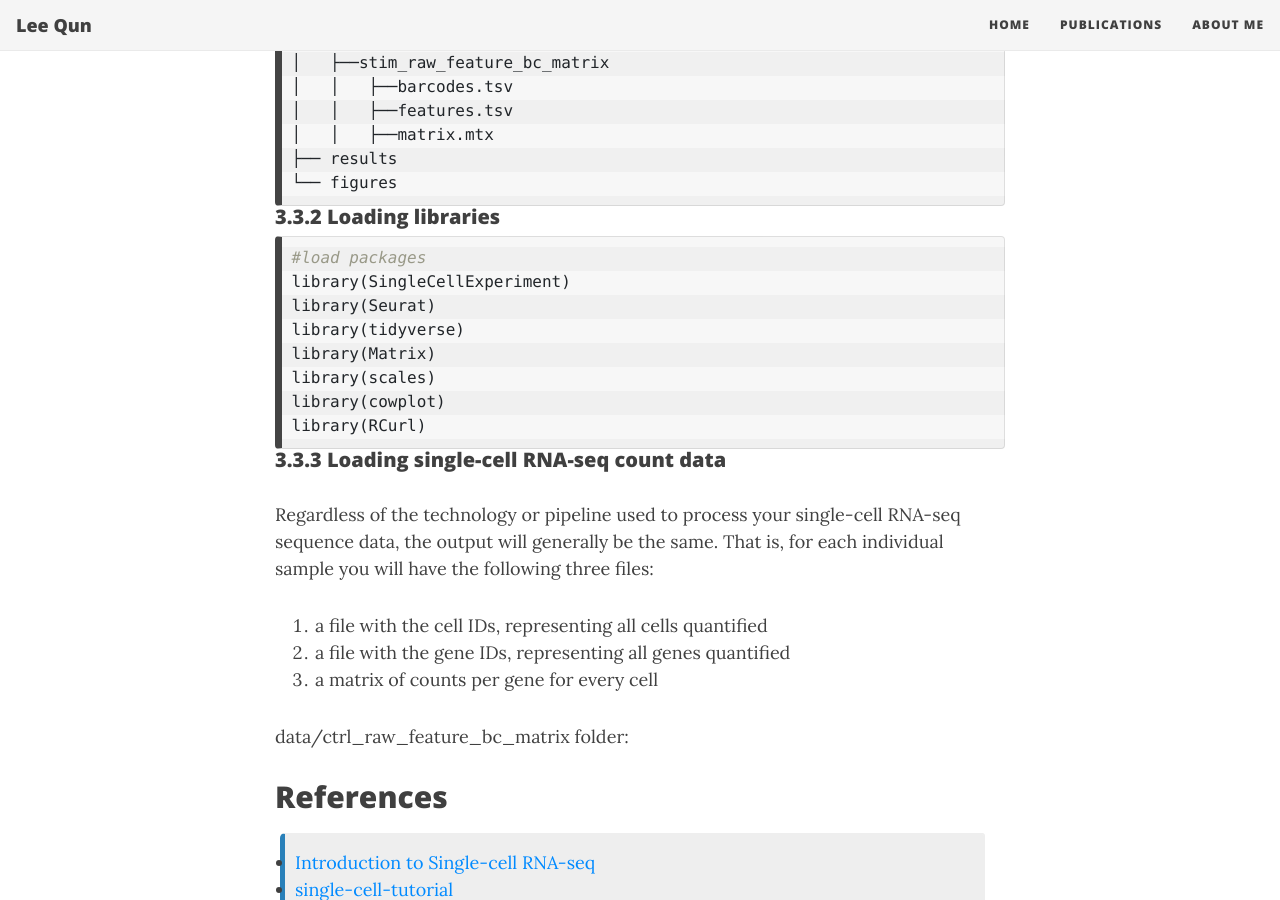
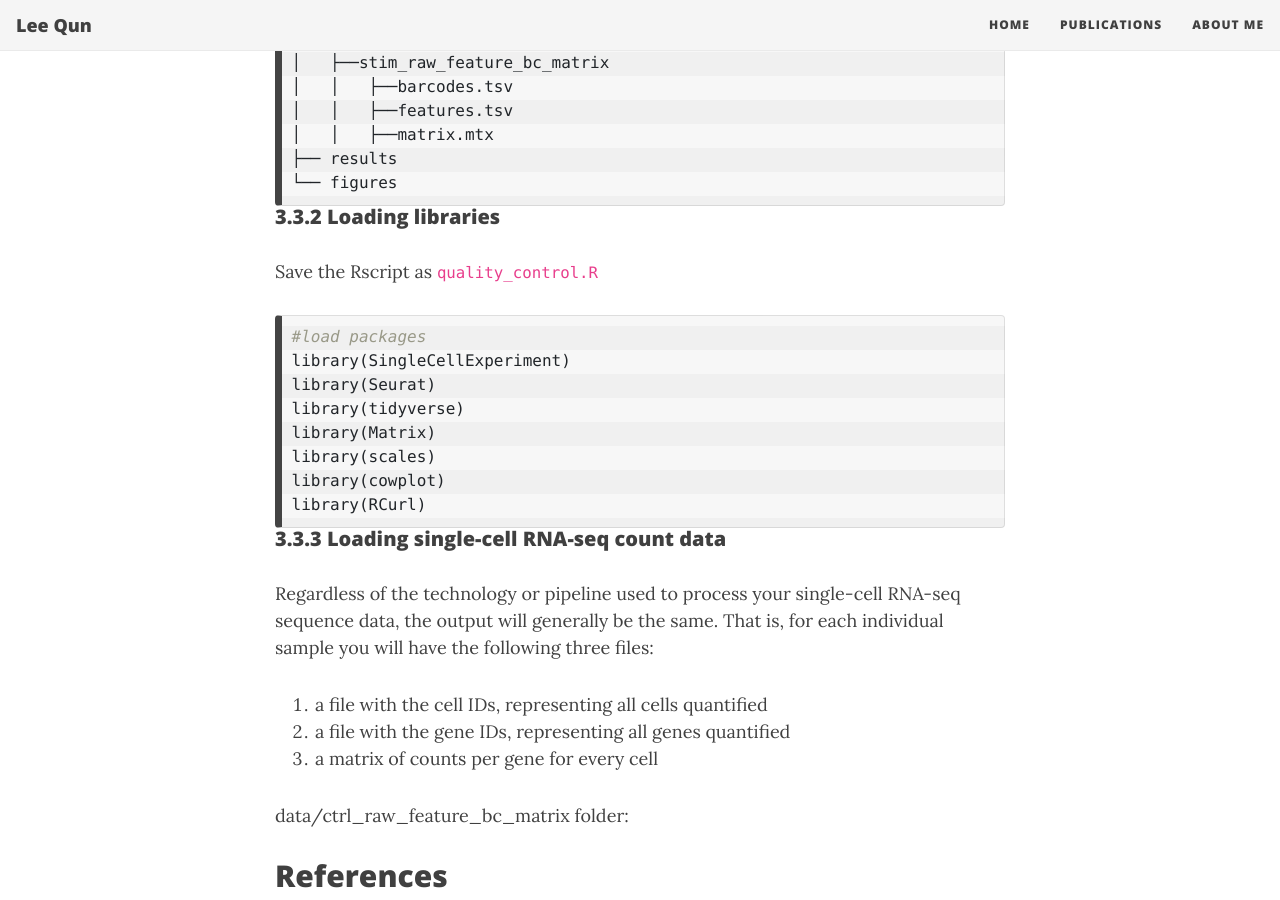
Before and after one commit to leequn/leequn.github.io, a Jekyll site: the page built from _posts/2020-06-19-SingleCell.md, in a window 1280 px wide and 900 px high, scrolled down 8481 px. Built offline with Jekyll 4.4.1, drawn with Linux system fonts in a browser that asks for light colours; nearby versions of some CDN libraries; comment, search, counter and statistics services are not loaded.

Commit message:
Update 2020-06-19-SingleCell.md

````diff
--- a/_posts/2020-06-19-SingleCell.md
+++ b/_posts/2020-06-19-SingleCell.md
@@ -154,6 +154,7 @@ single_cell_rnaseq/
 └── figures
 ```
 ##### 3.3.2 Loading libraries
+Save the Rscript as `quality_control.R`
 
 ```R
 #load packages
````
